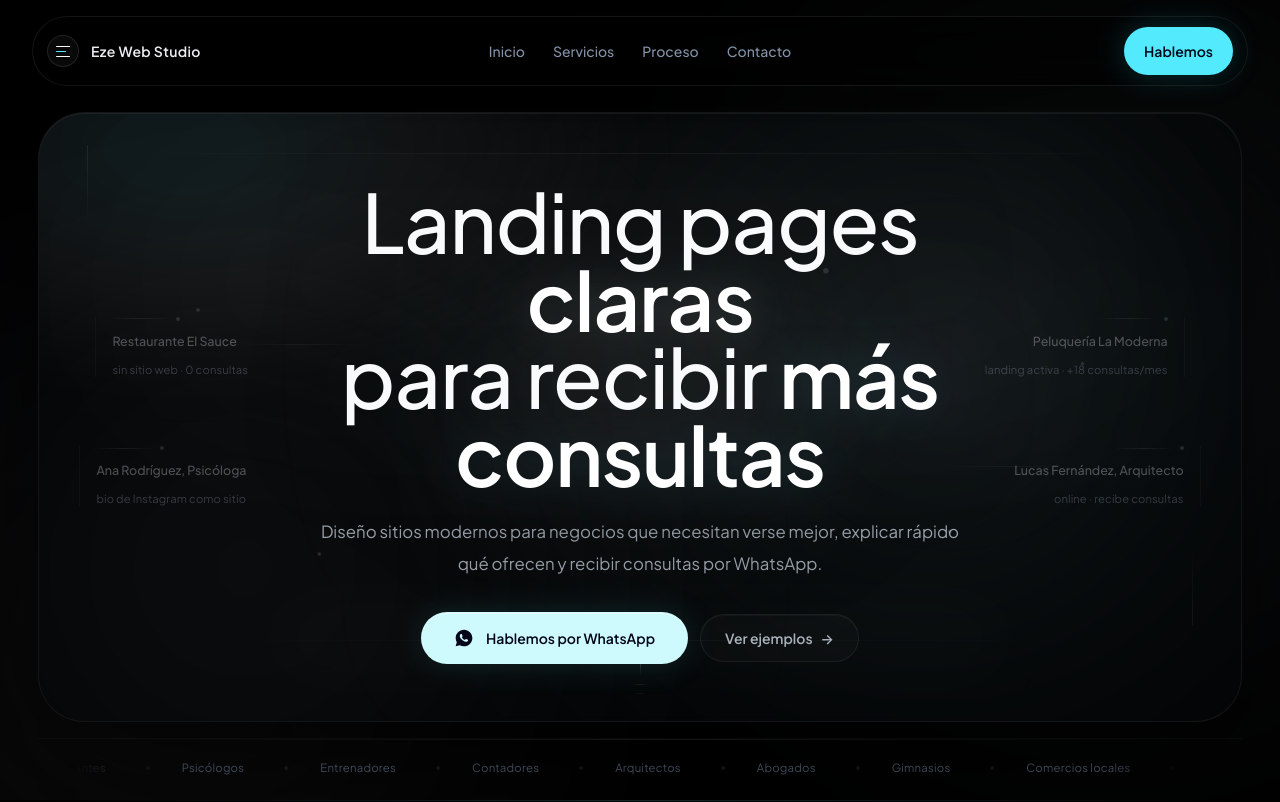
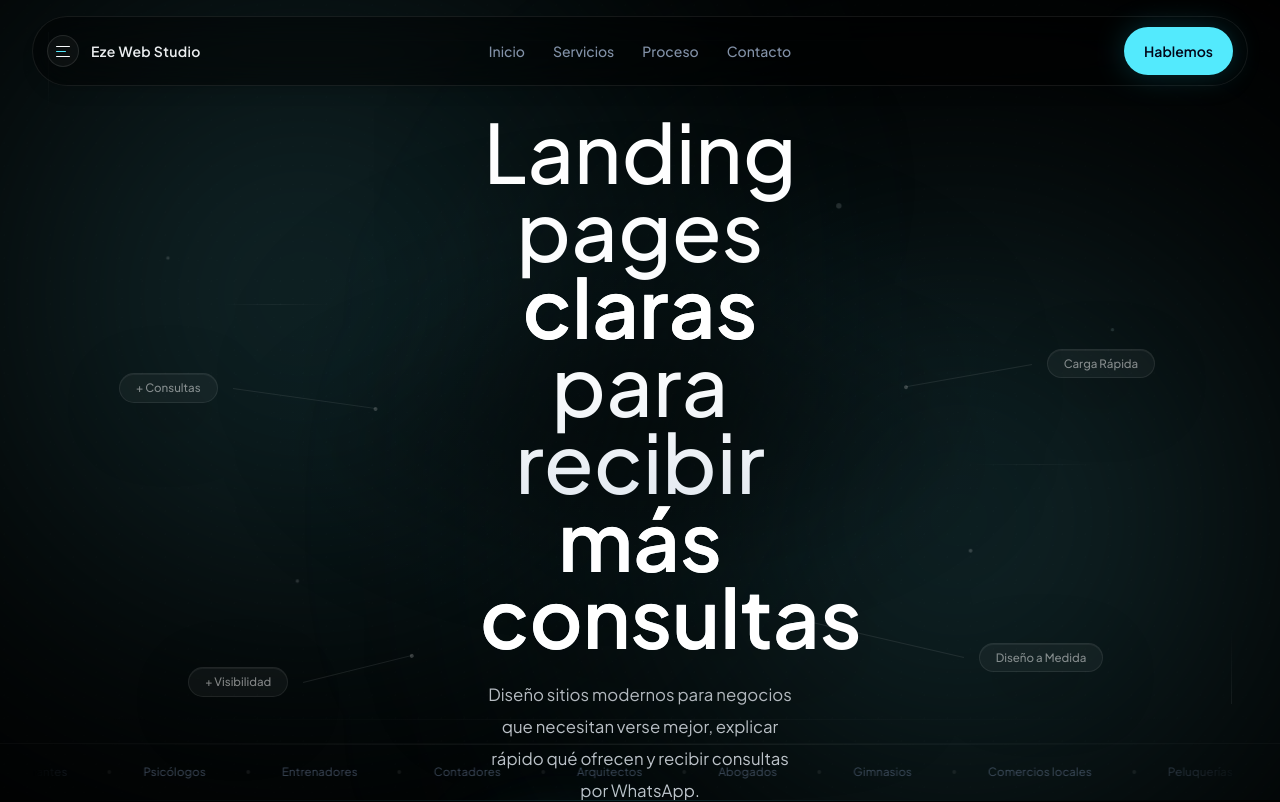
Before and after one commit to ezexgonzalez/eze-web-studio, a React (Vite) app: page / in a window 1280 px wide. Shown: the top 802 px of the page. Built offline with nearby package versions, Linux system fonts and the light colour scheme.

Commit message:
new hero

```diff
--- a/src/components/sections/HeroSection.jsx
+++ b/src/components/sections/HeroSection.jsx
@@ -2,29 +2,30 @@ import { siteConfig } from "../../data/siteConfig";
 import { getContactUrls } from "../../utils/contactUrls";
 import { RiWhatsappFill } from "react-icons/ri";
 
-const sideNotes = {
+const sideTags = {
   left: [
     {
-      title: "Restaurante El Sauce",
-      detail: "sin sitio web · 0 consultas",
-      className: "lg:absolute lg:left-0 lg:top-[37%] lg:-translate-x-4 lg:-translate-y-1/2",
+      label: "+ Consultas",
+      className: "lg:absolute lg:left-[8%] lg:top-[32%]",
+      lineClassName: "left-full top-1/2 ml-4 w-36 rotate-[8deg] origin-left",
     },
     {
-      title: "Ana Rodríguez, Psicóloga",
-      detail: "bio de Instagram como sitio",
-      className: "lg:absolute lg:left-0 lg:top-[64%] lg:-translate-x-8 lg:-translate-y-1/2",
+      label: "+ Visibilidad",
+      className: "lg:absolute lg:left-[32%] lg:top-[68%]",
+      lineClassName: "left-full top-1/2 ml-4 w-28 -rotate-[14deg] origin-left",
     },
   ],
   right: [
     {
-      title: "Peluquería La Moderna",
-      detail: "landing activa · +18 consultas/mes",
-      className: "lg:absolute lg:right-0 lg:top-[37%] lg:translate-x-4 lg:-translate-y-1/2",
+      label: "Carga Rápida",
+      className: "lg:absolute lg:right-[10%] lg:top-[29%]",
+      lineClassName:
+        "right-full top-1/2 mr-4 w-32 -rotate-[10deg] origin-right",
     },
     {
-      title: "Lucas Fernández, Arquitecto",
-      detail: "online · recibe consultas",
-      className: "lg:absolute lg:right-0 lg:top-[64%] lg:translate-x-8 lg:-translate-y-1/2",
+      label: "Diseño a Medida",
+      className: "lg:absolute lg:right-[28%] lg:top-[65%]",
+      lineClassName: "right-full top-1/2 mr-4 w-40 rotate-[13deg] origin-right",
     },
   ],
 };
@@ -41,31 +42,16 @@ const categories = [
   "Comercios locales",
 ];
 
-function AmbientMarks() {
-  return (
-    <div aria-hidden="true" className="pointer-events-none absolute inset-0 -z-10">
-      <div className="absolute inset-0 bg-[linear-gradient(180deg,#000000_0%,#020304_48%,#000000_100%)]" />
-      <div className="absolute -right-40 top-4 h-[28rem] w-[28rem] rounded-full bg-cyan-100/[0.055] blur-[145px] sm:h-[42rem] sm:w-[42rem]" />
-      <div className="absolute -bottom-40 -left-32 h-[28rem] w-[28rem] rounded-full bg-slate-100/[0.052] blur-[140px] sm:h-[38rem] sm:w-[38rem]" />
-      <div className="absolute left-1/2 top-20 h-[28rem] w-[28rem] -translate-x-1/2 rounded-full bg-white/[0.028] blur-[155px]" />
-      <div className="absolute inset-x-8 top-[18%] h-px bg-gradient-to-r from-transparent via-white/[0.045] to-transparent" />
-      <div className="absolute inset-x-16 bottom-[16%] h-px bg-gradient-to-r from-transparent via-cyan-100/[0.035] to-transparent" />
-    </div>
-  );
-}
-
 function HeroAmbientEffects() {
   return (
     <div
       aria-hidden="true"
       className="pointer-events-none absolute inset-0 z-0 overflow-hidden"
     >
-      <div className="absolute inset-0 bg-[radial-gradient(circle_at_50%_42%,rgba(255,255,255,0.04),transparent_40%)]" />
-      <div className="hero-orb-a absolute -right-32 -top-44 h-[34rem] w-[34rem] rounded-full bg-[radial-gradient(circle,rgba(190,245,255,0.16),rgba(190,245,255,0.055)_42%,transparent_70%)] blur-[155px] lg:h-[52rem] lg:w-[52rem]" />
-      <div className="hero-orb-b absolute -bottom-48 -left-36 h-[30rem] w-[30rem] rounded-full bg-[radial-gradient(circle,rgba(255,255,255,0.11),rgba(255,255,255,0.04)_45%,transparent_72%)] blur-[145px] lg:h-[42rem] lg:w-[42rem]" />
-      <div className="hero-orb-c absolute left-1/2 top-[46%] h-[30rem] w-[58rem] -translate-x-1/2 -translate-y-1/2 rounded-full bg-[radial-gradient(ellipse_at_center,rgba(120,220,235,0.12),rgba(255,255,255,0.055)_38%,transparent_72%)] blur-[36px]" />
-      <div className="absolute left-1/2 top-10 h-64 w-[66rem] -translate-x-1/2 rounded-full bg-white/[0.035] blur-[112px]" />
-      <div className="absolute right-[18%] top-[31%] h-36 w-36 rounded-full bg-slate-200/[0.06] blur-[74px]" />
+      <div className="absolute inset-0 bg-[radial-gradient(ellipse_at_center,rgba(4,9,11,0.72)_0%,rgba(0,0,0,0.84)_48%,rgba(0,0,0,0.96)_100%)]" />
+      <div className="hero-light-a absolute -left-32 -top-28 h-[34rem] w-[34rem] rounded-full bg-[radial-gradient(circle,rgba(103,232,249,0.34)_0%,rgba(103,232,249,0.18)_34%,rgba(103,232,249,0.07)_54%,transparent_72%)] blur-[150px] sm:h-[46rem] sm:w-[46rem]" />
+      <div className="hero-light-b absolute -bottom-36 -right-32 h-[34rem] w-[34rem] rounded-full bg-[radial-gradient(circle,rgba(103,232,249,0.3)_0%,rgba(103,232,249,0.16)_36%,rgba(103,232,249,0.065)_56%,transparent_74%)] blur-[150px] sm:h-[48rem] sm:w-[48rem]" />
+      <div className="absolute left-1/2 top-[48%] h-[22rem] w-[44rem] -translate-x-1/2 -translate-y-1/2 rounded-full bg-[radial-gradient(ellipse_at_center,rgba(0,0,0,0.48),rgba(0,0,0,0.18)_42%,transparent_72%)] blur-[54px]" />
 
       <div className="absolute inset-x-10 top-10 h-px bg-gradient-to-r from-transparent via-white/[0.06] to-transparent lg:inset-x-20" />
       <div className="absolute inset-x-10 bottom-20 h-px bg-gradient-to-r from-transparent via-white/[0.032] to-transparent lg:inset-x-20" />
@@ -79,33 +65,29 @@ function HeroAmbientEffects() {
       <span className="hero-sparkle hero-sparkle-c absolute left-[23%] bottom-[27%] h-1 w-1 rounded-full bg-slate-100/70" />
       <span className="hero-sparkle hero-sparkle-d absolute right-[24%] bottom-[31%] hidden h-1 w-1 rounded-full bg-white/70 sm:block" />
       <span className="hero-sparkle hero-sparkle-e absolute right-[34%] top-[25%] hidden h-1.5 w-1.5 rounded-full bg-cyan-50/60 lg:block" />
+      <div className="hero-noise absolute inset-0 opacity-[0.04] mix-blend-overlay" />
     </div>
   );
 }
 
-function SideNote({ note, align = "left" }) {
-  const alignment =
-    align === "right" ? "items-end text-right" : "items-start text-left";
-  const markerAlignment = align === "right" ? "justify-end" : "justify-start";
-  const edgeRule =
+function SideTag({ tag, align = "left" }) {
+  const dotPosition =
     align === "right"
-      ? "border-r border-white/[0.045] pr-4"
-      : "border-l border-white/[0.045] pl-4";
+      ? "left-0 -translate-x-1/2"
+      : "right-0 translate-x-1/2";
 
   return (
     <div
-      className={`hidden max-w-[14rem] flex-col gap-2.5 text-slate-200/42 opacity-75 lg:flex ${alignment} ${edgeRule} ${note.className}`}
+      className={`hidden items-center justify-center rounded-[100px] border border-white/[0.08] bg-white/[0.04] px-4 py-2 text-[0.72rem] font-medium leading-none text-white/48 shadow-[0_18px_70px_rgba(0,0,0,0.2),inset_0_1px_0_rgba(255,255,255,0.055)] backdrop-blur-2xl lg:flex ${tag.className}`}
     >
-      <div className={`flex w-full items-center gap-2 ${markerAlignment}`}>
-        <span className="h-px w-14 bg-gradient-to-r from-white/[0.014] via-white/[0.105] to-white/[0.014]" />
-        <span className="h-1 w-1 rounded-full bg-cyan-100/18 shadow-[0_0_12px_rgba(224,242,254,0.09)]" />
-      </div>
-      <p className="text-[0.78rem] font-medium leading-5 tracking-normal">
-        {note.title}
-      </p>
-      <p className="text-[0.7rem] font-normal leading-4 tracking-[0.01em] text-slate-400/44">
-        {note.detail}
-      </p>
+      <span
+        className={`absolute h-px border-t border-white/[0.085] ${tag.lineClassName}`}
+      >
+        <span
+          className={`absolute top-0 h-1 w-1 -translate-y-1/2 rounded-full bg-white/20 shadow-[0_0_14px_rgba(103,232,249,0.14)] ${dotPosition}`}
+        />
+      </span>
+      {tag.label}
     </div>
   );
 }
@@ -127,12 +109,12 @@ function CategoryStrip() {
   const loopedCategories = [...categories, ...categories];
 
   return (
-    <div className="relative mt-3 w-full overflow-hidden border-t border-white/[0.032] px-2 pt-4 sm:mt-4 sm:px-4 lg:mt-4 lg:px-8 lg:pt-[1.05rem]">
+    <div className="absolute bottom-0 left-0 z-10 box-border w-full max-w-full overflow-hidden border-t border-white/[0.032] px-2 py-4 sm:px-4 lg:px-8">
       <div
         aria-hidden="true"
         className="absolute inset-x-8 top-0 h-px bg-gradient-to-r from-transparent via-white/[0.075] to-transparent"
       />
-      <div className="mx-auto max-w-[90rem] overflow-hidden [mask-image:linear-gradient(90deg,transparent,black_9%,black_91%,transparent)]">
+      <div className="mx-auto w-full max-w-[90rem] overflow-hidden [mask-image:linear-gradient(90deg,transparent,black_9%,black_91%,transparent)]">
         <div className="rubros-marquee flex w-max items-center text-center text-[0.68rem] font-normal leading-5 tracking-[0.018em] text-slate-500/62 sm:text-[0.71rem]">
           {loopedCategories.map((category, index) => (
             <span
@@ -160,39 +142,31 @@ function HeroSection() {
   return (
     <section
       id="inicio"
-      className="relative isolate flex min-h-[100svh] scroll-mt-28 flex-col items-center overflow-hidden bg-black px-4 pb-5 pt-[6.75rem] sm:px-6 sm:pb-6 sm:pt-[7.25rem] lg:px-0 lg:pb-5 lg:pt-[7rem]"
+      className="relative isolate flex h-[100dvh] w-full scroll-mt-28 flex-col overflow-hidden bg-black"
     >
-      <AmbientMarks />
+      <HeroAmbientEffects />
 
-      <div className="mx-auto flex w-full flex-1 flex-col lg:w-[94vw] lg:max-w-[1560px]">
-        <div className="relative flex-1 overflow-hidden rounded-[2rem] border border-white/[0.075] bg-[#020304]/92 shadow-[0_36px_170px_rgba(0,0,0,0.78),inset_0_1px_0_rgba(255,255,255,0.06)] motion-safe:animate-[hero-fade-up_700ms_ease-out_both] motion-reduce:animate-none sm:rounded-[2.35rem] lg:min-h-[560px] lg:rounded-[2.9rem]">
-          <HeroAmbientEffects />
-
-          <div className="grid h-full items-center gap-10 px-6 py-11 sm:px-8 sm:py-[3.25rem] lg:grid-cols-[minmax(15rem,1fr)_minmax(0,50rem)_minmax(15rem,1fr)] lg:gap-18 lg:px-14 lg:py-14 xl:grid-cols-[minmax(19rem,1fr)_minmax(0,50rem)_minmax(19rem,1fr)] xl:gap-28 xl:px-[4.5rem]">
+      <div className="relative z-20 grid w-full flex-1 items-center gap-10 px-6 pb-[100px] pt-[6.75rem] motion-safe:animate-[hero-fade-up_700ms_ease-out_both] motion-reduce:animate-none sm:px-8 sm:pb-[100px] sm:pt-[7.25rem] lg:grid-cols-[minmax(13rem,1fr)_minmax(0,50rem)_minmax(13rem,1fr)] lg:gap-16 lg:px-16 lg:pb-[100px] lg:pt-[7rem] xl:grid-cols-[minmax(18rem,1fr)_minmax(0,52rem)_minmax(18rem,1fr)] xl:gap-24 xl:px-24">
             <div className="z-20 hidden h-full min-h-[30rem] lg:relative lg:col-start-1 lg:block">
-              {sideNotes.left.map((note) => (
-                <SideNote key={note.title} note={note} />
+              {sideTags.left.map((tag) => (
+                <SideTag key={tag.label} tag={tag} />
               ))}
             </div>
 
-            <div className="absolute left-1/2 top-[51%] z-20 isolate w-[calc(100%-3rem)] max-w-[50rem] -translate-x-1/2 -translate-y-1/2 text-center sm:w-[min(50rem,calc(100%-4rem))]">
+            <div className="relative z-20 isolate mx-auto w-full max-w-[50rem] text-center lg:col-start-2">
               <div
                 aria-hidden="true"
-                className="absolute left-1/2 top-[42%] -z-10 h-[18rem] w-[min(46rem,92vw)] -translate-x-1/2 -translate-y-1/2 rounded-full bg-[radial-gradient(ellipse_at_center,rgba(255,255,255,0.055),rgba(103,232,249,0.018)_42%,transparent_72%)] blur-2xl"
+                className="absolute left-1/2 top-[42%] -z-10 h-[18rem] w-[min(46rem,92vw)] -translate-x-1/2 -translate-y-1/2 rounded-full bg-[radial-gradient(ellipse_at_center,rgba(0,0,0,0.38),rgba(0,0,0,0.18)_46%,transparent_72%)] blur-2xl"
               />
-              <h1 className="mx-auto max-w-[42rem] text-balance text-[2.75rem] font-medium leading-[0.98] tracking-[-0.016em] text-slate-50 drop-shadow-[0_18px_58px_rgba(0,0,0,0.48)] sm:text-[4.25rem] sm:leading-[0.96] lg:text-[5.1rem] lg:leading-[0.95]">
+              <h1 className="mx-auto max-w-[42rem] bg-gradient-to-b from-white via-slate-50 to-slate-300 bg-clip-text text-balance text-[2.75rem] font-medium leading-[0.98] tracking-normal text-transparent drop-shadow-[0_18px_58px_rgba(0,0,0,0.58)] sm:text-[4.25rem] sm:leading-[0.96] lg:text-[5.1rem] lg:leading-[0.95]">
                 Landing pages{" "}
-                <span className="font-semibold text-white drop-shadow-[0_0_18px_rgba(255,255,255,0.12)]">
-                  claras
-                </span>
+                <span className="font-semibold text-white">claras</span>
                 <br />
                 para recibir{" "}
-                <span className="font-semibold text-white drop-shadow-[0_0_20px_rgba(125,211,252,0.13)]">
-                  más consultas
-                </span>
+                <span className="font-semibold text-white">más consultas</span>
               </h1>
 
-              <p className="mx-auto mt-5 max-w-[42rem] text-[0.98rem] font-normal leading-7 text-slate-300/74 sm:mt-6 sm:text-[1.05rem] sm:leading-8">
+              <p className="mx-auto mt-5 max-w-[42rem] text-[0.98rem] font-normal leading-7 text-slate-200/84 sm:mt-6 sm:text-[1.05rem] sm:leading-8">
                 Diseño sitios modernos para negocios que necesitan verse mejor,
                 explicar rápido qué ofrecen y recibir consultas por WhatsApp.
               </p>
@@ -203,7 +177,7 @@ function HeroSection() {
                   className="absolute inset-x-8 top-1/2 -z-10 hidden h-10 -translate-y-1/2 rounded-full bg-cyan-100/[0.035] blur-2xl sm:block"
                 />
                 <a
-                  className="inline-flex min-h-[3.25rem] w-full items-center justify-center gap-3 rounded-full border border-cyan-100/72 bg-cyan-100 px-8 py-3.5 text-sm font-semibold text-slate-950 shadow-[0_0_34px_rgba(103,232,249,0.13),inset_0_1px_0_rgba(255,255,255,0.54)] transition-[background-color,border-color,box-shadow,transform] duration-300 ease-out hover:-translate-y-0.5 hover:border-white hover:bg-white hover:shadow-[0_0_42px_rgba(103,232,249,0.18),inset_0_1px_0_rgba(255,255,255,0.68)] focus-visible:outline focus-visible:outline-2 focus-visible:outline-offset-2 focus-visible:outline-cyan-100 sm:w-auto"
+                  className="inline-flex min-h-[3.25rem] w-full items-center justify-center gap-3 rounded-full border border-cyan-100/74 bg-cyan-100 px-8 py-3.5 text-sm font-semibold text-slate-950 shadow-[0_0_70px_rgba(103,232,249,0.15),0_0_130px_rgba(103,232,249,0.07),inset_0_1px_0_rgba(255,255,255,0.68),inset_0_-10px_24px_rgba(34,211,238,0.16)] transition-[background-color,border-color,box-shadow,transform] duration-300 ease-out hover:-translate-y-0.5 hover:border-white hover:bg-white hover:shadow-[0_0_82px_rgba(103,232,249,0.2),0_0_150px_rgba(103,232,249,0.09),inset_0_1px_0_rgba(255,255,255,0.78),inset_0_-10px_24px_rgba(34,211,238,0.14)] focus-visible:outline focus-visible:outline-2 focus-visible:outline-offset-2 focus-visible:outline-cyan-100 sm:w-auto"
                   href={contactUrls.whatsapp}
                   rel="noreferrer"
                   target="_blank"
@@ -224,23 +198,24 @@ function HeroSection() {
                   </span>
                 </a>
               </div>
-
             </div>
 
             <div className="z-20 hidden h-full min-h-[30rem] lg:relative lg:col-start-3 lg:block">
-              {sideNotes.right.map((note) => (
-                <SideNote align="right" key={note.title} note={note} />
+              {sideTags.right.map((tag) => (
+                <SideTag
+                  align="right"
+                  key={tag.label}
+                  tag={tag}
+                />
               ))}
             </div>
-          </div>
 
           <div className="pointer-events-none absolute inset-x-0 bottom-6 z-10 hidden justify-center lg:flex">
             <ScrollSignal />
           </div>
-        </div>
+      </div>
 
-        <CategoryStrip />
-      </div>
+      <CategoryStrip />
     </section>
   );
 }
--- a/src/index.css
+++ b/src/index.css
@@ -15,16 +15,23 @@
   box-sizing: border-box;
 }
 
+html,
 body {
   margin: 0;
+  padding: 0;
+}
+
+body {
   min-width: 320px;
   min-height: 100vh;
+  overflow-x: hidden;
   background: #000000;
   color: #f8fafc;
 }
 
 #root {
   min-height: 100vh;
+  overflow-x: hidden;
 }
 
 @keyframes hero-fade-up {
@@ -39,37 +46,31 @@ body {
   }
 }
 
-@keyframes hero-orb-drift-a {
-  0%,
-  100% {
+@keyframes hero-light-drift-a {
+  from {
     transform: translate3d(0, 0, 0) scale(1);
   }
 
   50% {
-    transform: translate3d(-2.5rem, 1.5rem, 0) scale(1.04);
+    transform: translate3d(4rem, 2.5rem, 0) scale(1.08);
+  }
+
+  to {
+    transform: translate3d(7rem, 4rem, 0) scale(1.16);
   }
 }
 
-@keyframes hero-orb-drift-b {
-  0%,
-  100% {
-    transform: translate3d(0, 0, 0) scale(1);
+@keyframes hero-light-drift-b {
+  from {
+    transform: translate3d(0, 0, 0) scale(1.08);
   }
 
   50% {
-    transform: translate3d(2rem, -1.25rem, 0) scale(1.035);
-  }
-}
-
-@keyframes hero-orb-drift-c {
-  0%,
-  100% {
-    transform: translate3d(-50%, -50%, 0) scale(1);
+    transform: translate3d(-4rem, -2.5rem, 0) scale(1);
   }
 
-  50% {
-    transform: translate3d(calc(-50% + 1.25rem), calc(-50% - 0.75rem), 0)
-      scale(1.025);
+  to {
+    transform: translate3d(-7rem, -4rem, 0) scale(1.14);
   }
 }
 
@@ -101,20 +102,30 @@ body {
   }
 }
 
-.hero-orb-a {
-  animation: hero-orb-drift-a 24s ease-in-out infinite;
+.hero-light-a {
+  animation: hero-light-drift-a 12s ease-in-out infinite alternate;
+  will-change: transform;
 }
 
-.hero-orb-b {
-  animation: hero-orb-drift-b 28s ease-in-out infinite;
+.hero-light-b {
+  animation: hero-light-drift-b 12s ease-in-out infinite alternate;
+  will-change: transform;
 }
 
-.hero-orb-c {
-  animation: hero-orb-drift-c 30s ease-in-out infinite;
+.hero-noise {
+  background-image:
+    radial-gradient(circle at 18% 22%, rgba(255, 255, 255, 0.72) 0 0.7px, transparent 0.85px),
+    radial-gradient(circle at 76% 34%, rgba(255, 255, 255, 0.52) 0 0.6px, transparent 0.8px),
+    radial-gradient(circle at 42% 72%, rgba(255, 255, 255, 0.44) 0 0.65px, transparent 0.85px);
+  background-size:
+    23px 23px,
+    31px 31px,
+    19px 19px;
 }
 
 .rubros-marquee {
   animation: rubros-marquee 42s linear infinite;
+  will-change: transform;
 }
 
 .hero-sparkle {
@@ -158,9 +169,8 @@ body {
 }
 
 @media (prefers-reduced-motion: reduce) {
-  .hero-orb-a,
-  .hero-orb-b,
-  .hero-orb-c,
+  .hero-light-a,
+  .hero-light-b,
   .hero-sparkle,
   .rubros-marquee {
     animation: none;
```
